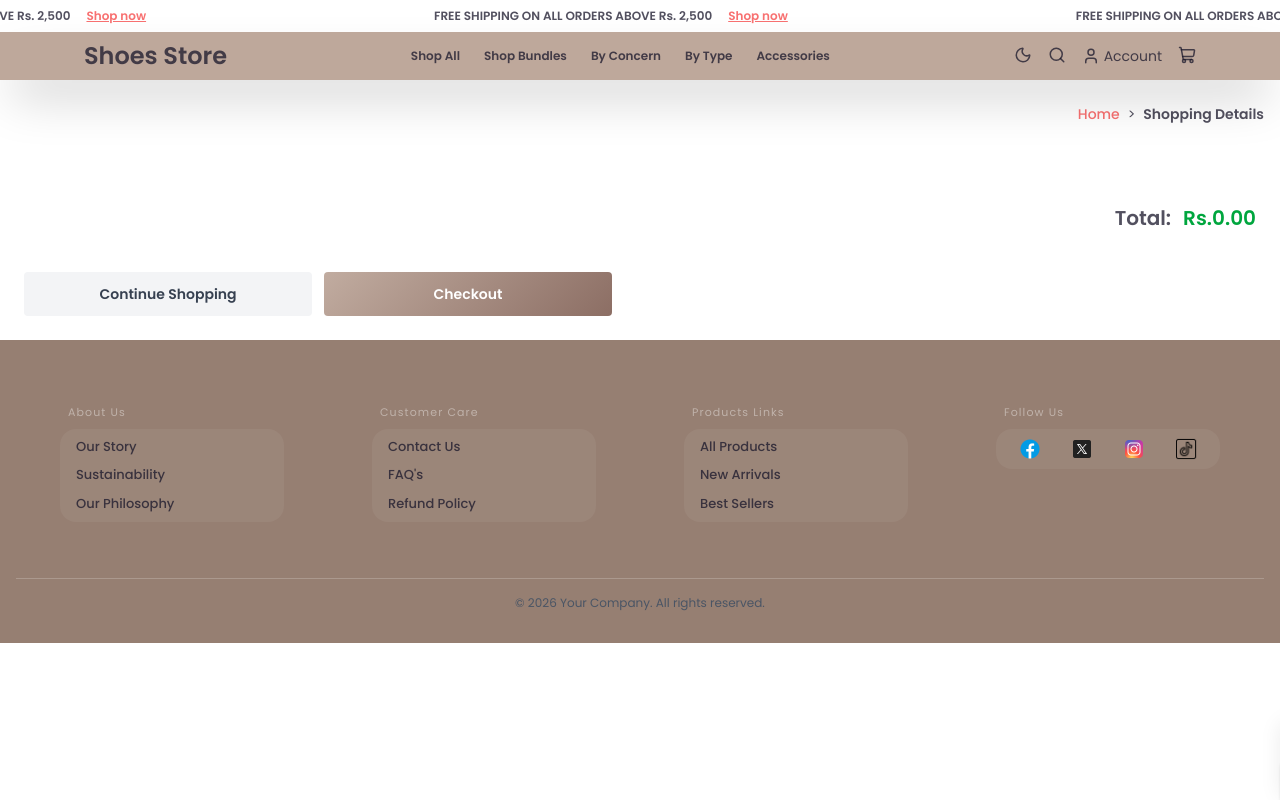
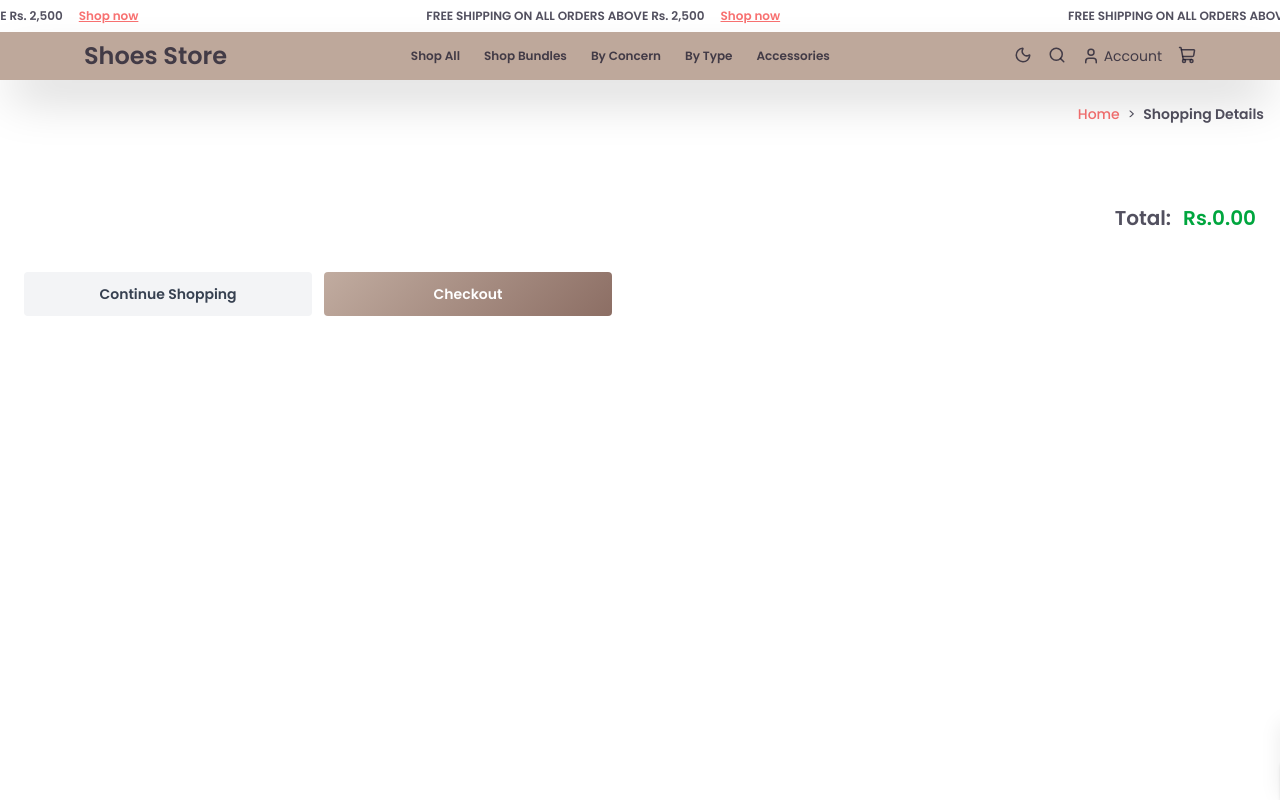
Before and after one commit to arwakh5897/fundamental_app, a React (Vite) app: page /pages/shopping_details in a window 1280 px wide. Shown: the top 800 px of the page. Built offline with nearby package versions, Linux system fonts and the light colour scheme.

Commit message:
chcek outlet

```diff
--- a/src/layout/main_layout.jsx
+++ b/src/layout/main_layout.jsx
@@ -12,7 +12,10 @@
       <Menu />
       <ConditionalBanner />
 
-        <Outlet className="min-h-screen"/>
+      {/* MAIN CONTENT */}
+      <div className="flex-1 min-h-screen">
+        <Outlet />
+      </div>
 
       <Footer />
     </div>
```
